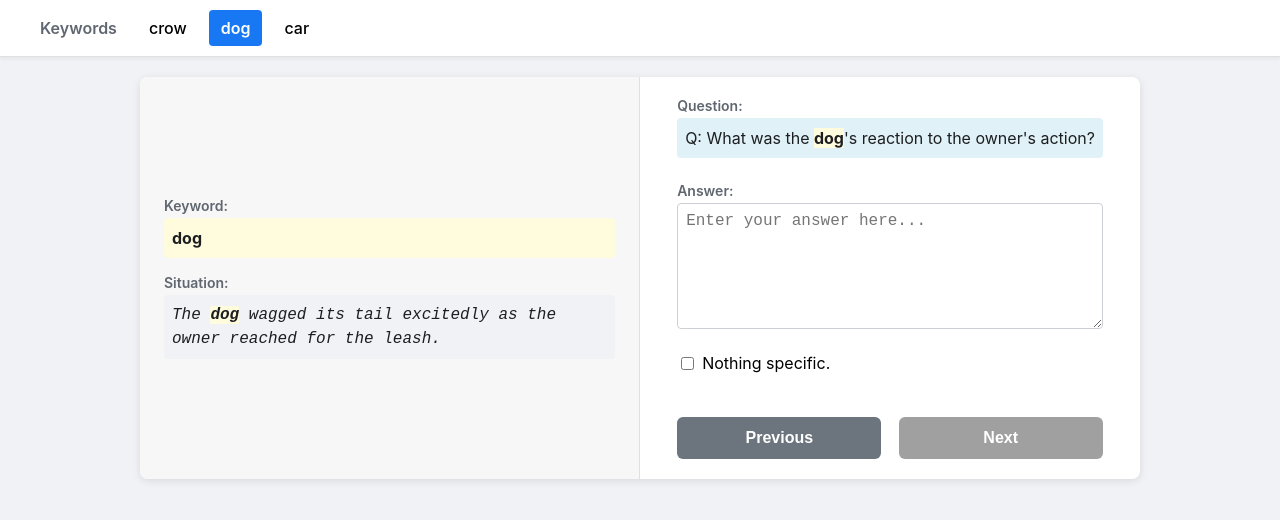
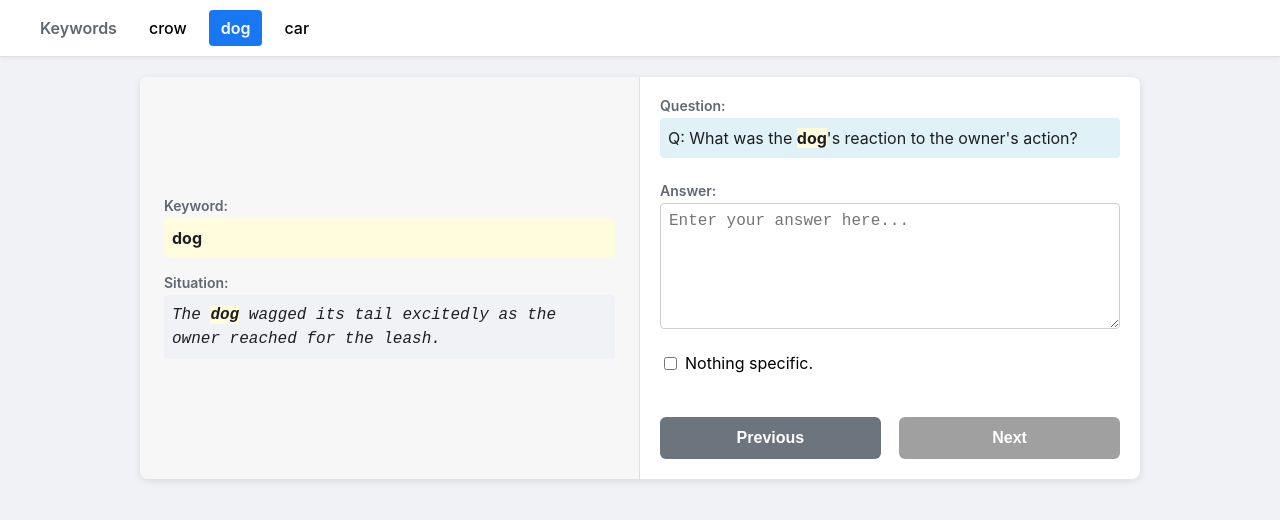
Before and after one commit to scarletcho/human-exp2, a plain HTML site: page index.html in a window 1280 px wide. Both pictures are taken after a click on the item "dog". Drawn offline with Linux system fonts and the light colour scheme.

Commit message:
Fix: Ensure part1, part4, and part7 containers fill full width of main-panel

```diff
--- a/style.css
+++ b/style.css
@@ -132,6 +132,10 @@ body {
     flex-direction: column;
     justify-content: center;
     align-items: center; /* To center the content horizontally if needed */
+}
+
+#part1-container, #part4-container, #part7-container {
+    width: 100%;
 }
 
 #start-container {
```
